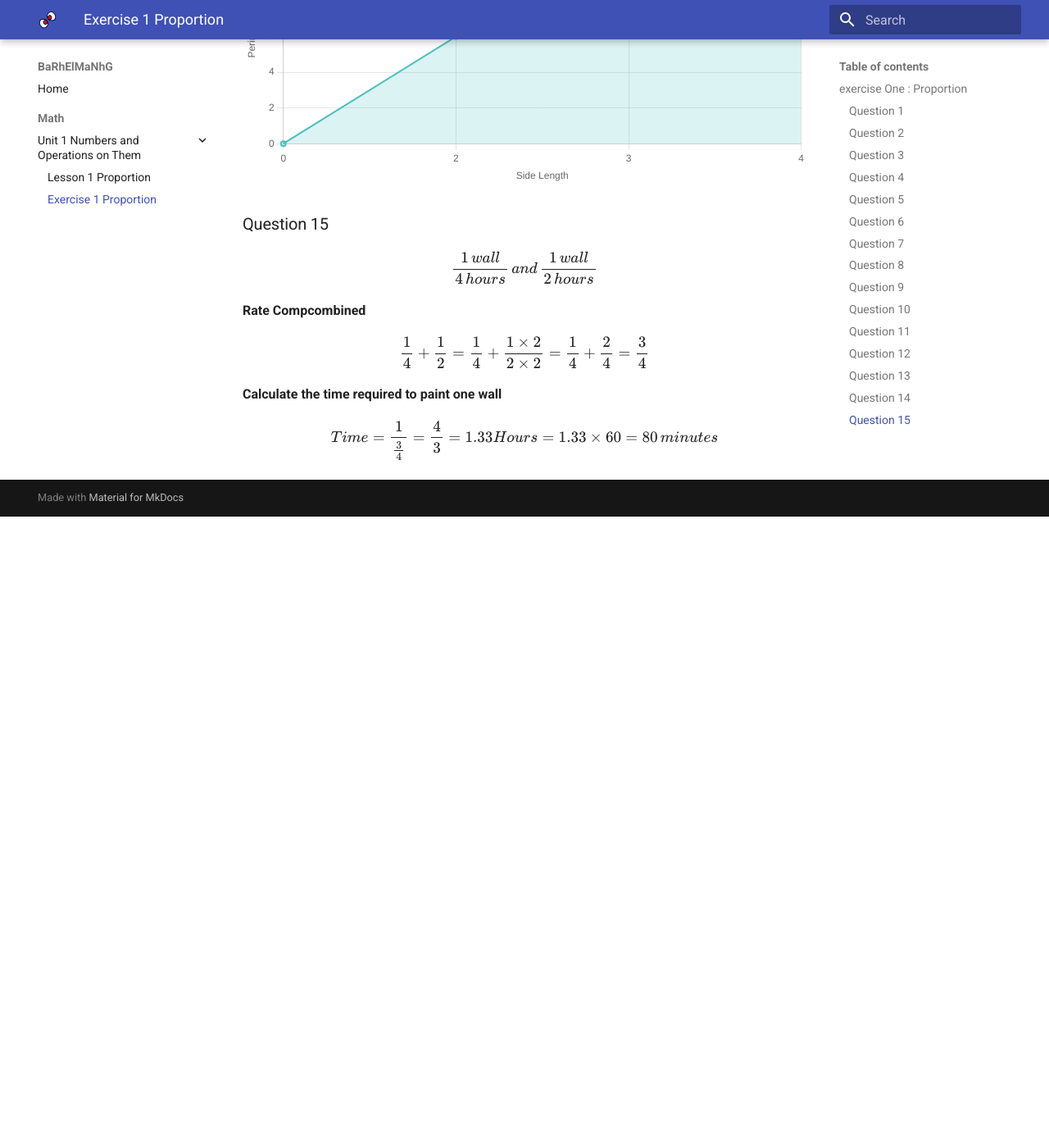
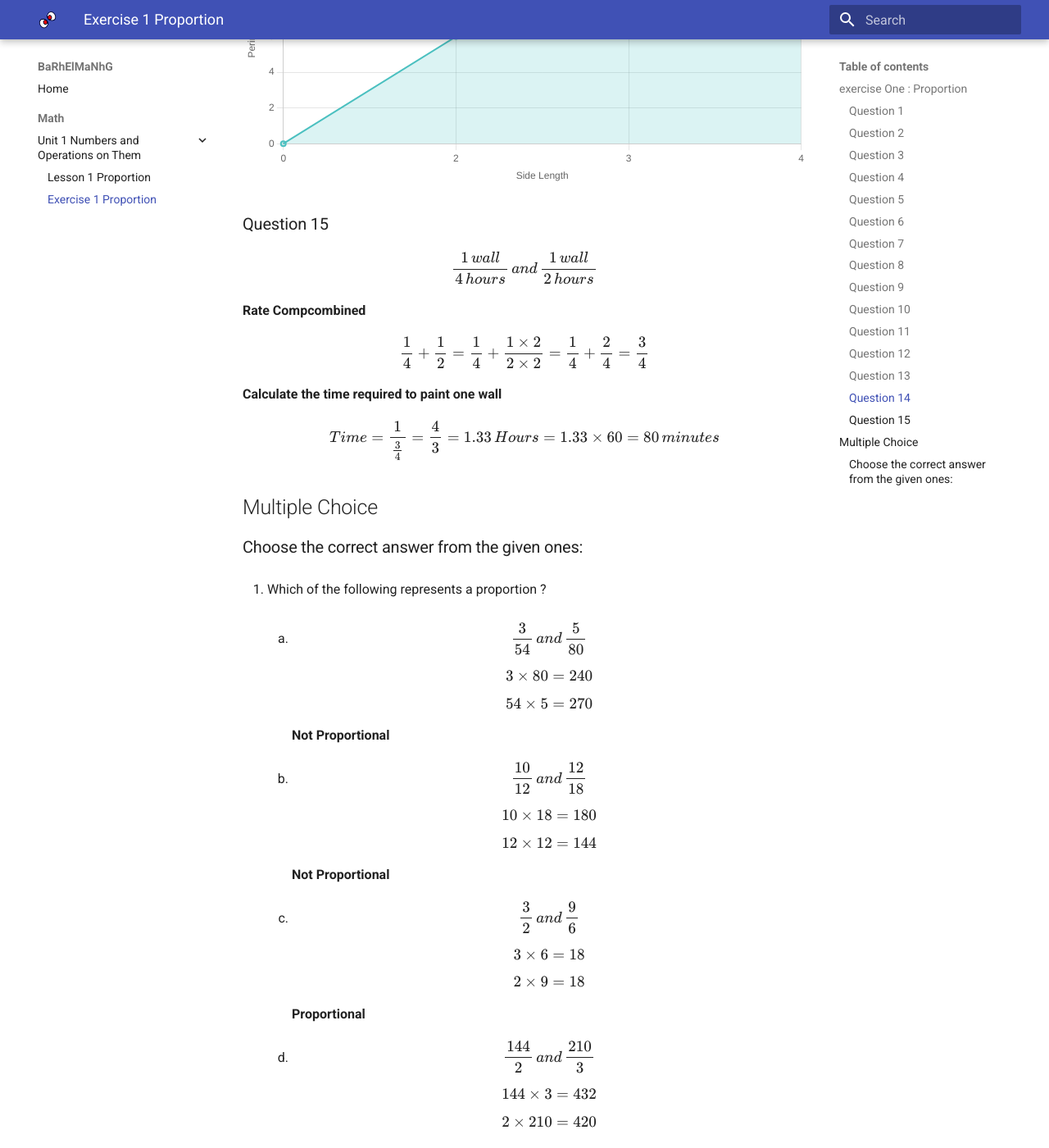
Before and after one commit to amansour-gh/educational.github.io, an MkDocs documentation site: the page built from docs/math/unit1/exercise1.md, in a window 1280 px wide and 1400 px high, scrolled down 11996 px. Shown: the whole window at 82% size. Built offline with MkDocs 1.6.1 and Material for MkDocs 9.7.7, drawn with Linux system fonts in a browser that asks for light colours; before the commit the page ends 12626 px from its top, so only the background shows below that; some of the changed text lies outside the part shown.

Commit message:
240928-13

```diff
--- a/docs/math/unit1/exercise1.md
+++ b/docs/math/unit1/exercise1.md
@@ -602,4 +602,38 @@ $$ \frac{1}{4} + \frac{1}{2} = \frac{1}{4} + \frac{1 \times 2}{2 \times 2} = \fr
 
 **Calculate the time required to paint one wall**
 
-$$ Time = \frac{1}{\frac{3}{4}} = \frac{4}{3} = 1.33 Hours = 1.33 \times 60 = 80 \, minutes $$
+$$ Time = \frac{1}{\frac{3}{4}} = \frac{4}{3} = 1.33 \,Hours = 1.33 \times 60 = 80 \, minutes $$
+
+## Multiple Choice
+### Choose the correct answer from the given ones:
+1.  Which of the following represents a proportion ?
+    1.  $$ \frac{3}{54} \, and \, \frac{5}{80} $$
+        $$ 3 \times 80 = 240 $$
+        $$ 54 \times 5 = 270 $$
+        **Not Proportional**
+    2.  $$ \frac{10}{12} \, and \, \frac{12}{18} $$
+        $$ 10 \times 18 = 180 $$
+        $$ 12 \times 12 = 144 $$
+        **Not Proportional**
+    3.  $$ \frac{3}{2} \, and \, \frac{9}{6} $$
+        $$ 3 \times 6 = 18 $$
+        $$ 2 \times 9 = 18 $$
+        **Proportional**
+    4.  $$ \frac{144}{2} \, and \, \frac{210}{3} $$
+        $$ 144 \times 3 = 432 $$
+        $$ 2 \times 210 = 420 $$
+        **Not Proportional**
+
+2.  $$ \frac{75}{25} = \frac{300}{X} $$
+3.  C
+4.  D
+5.  A
+6.  B
+7.  B
+8.  C
+9.  B
+10. D
+11. D
+12. A
+13. C
+14. D
```
